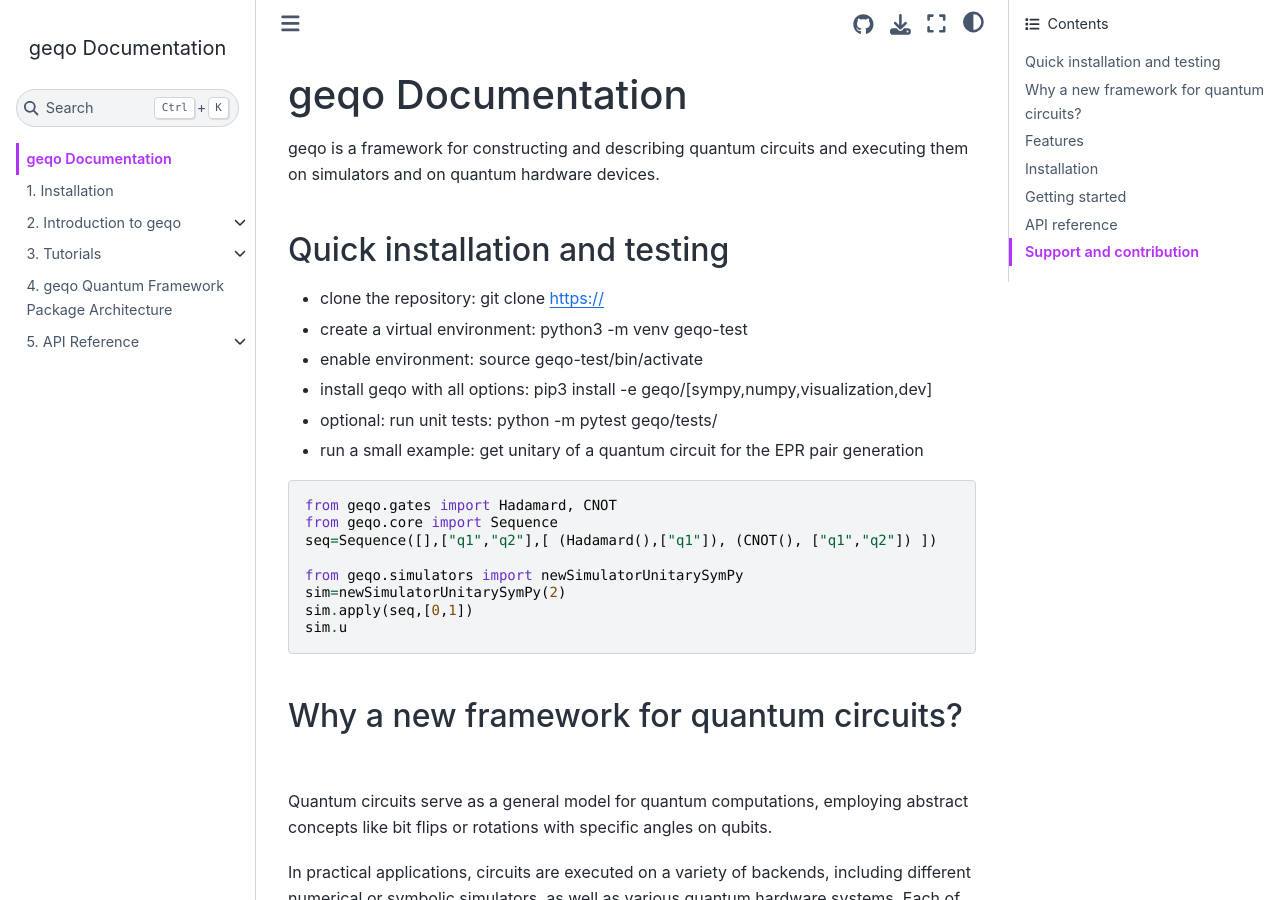
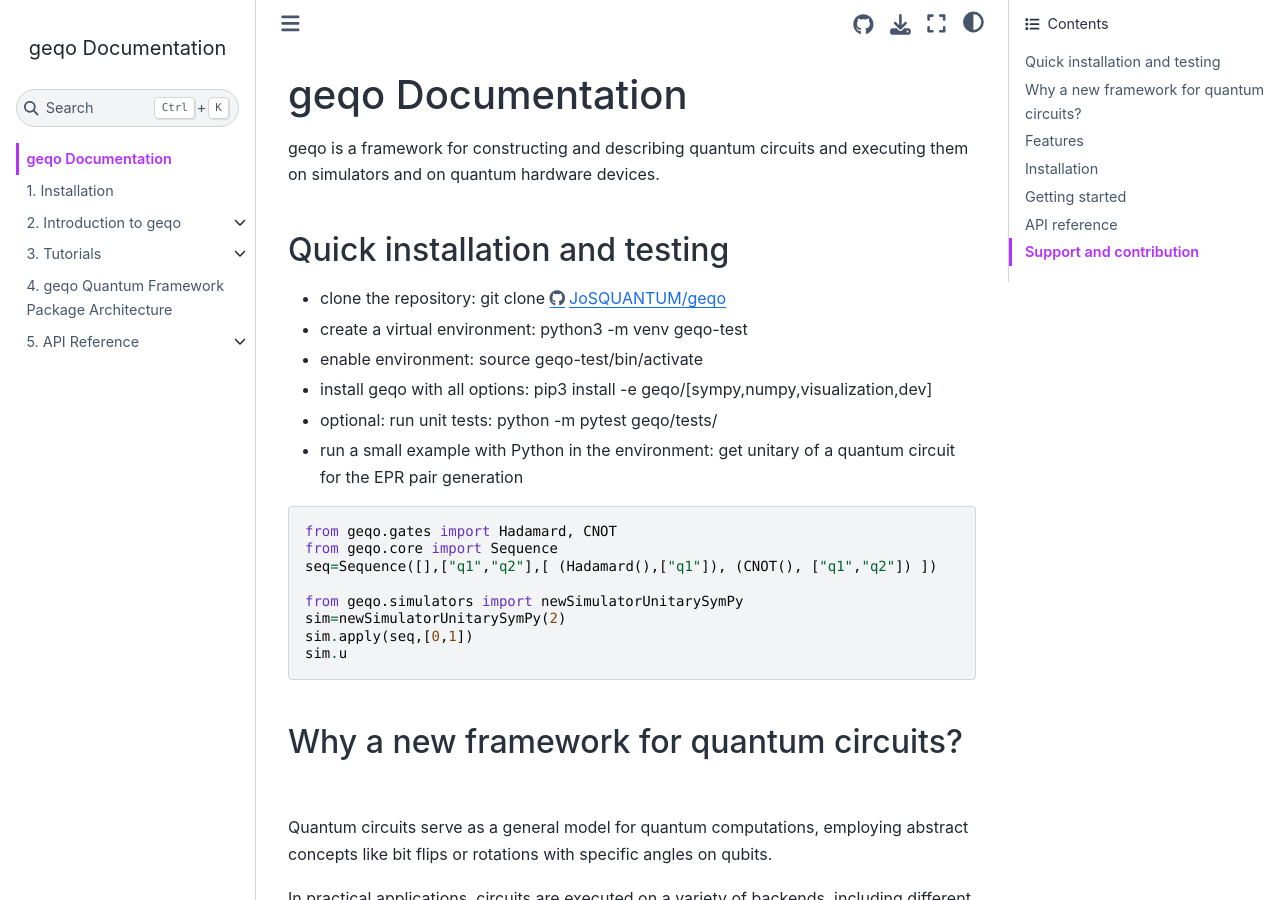
Before and after one commit to jordan0809/geqo, a Jupyter Book: the page built from doc/intro.md, in a window 1280 px wide and 900 px high. Built offline with Jupyter Book 1.0.4 settings and Sphinx 7.4.7 and the Sphinx Book theme 1.1.4, drawn with Linux system fonts in a browser that asks for light colours.

Commit message:
ruff changes and updated text

````diff
--- a/doc/intro.md
+++ b/doc/intro.md
@@ -2,12 +2,12 @@
 geqo is a framework for constructing and describing quantum circuits and executing them on simulators and on quantum hardware devices.
 
 ## Quick installation and testing
-- clone the repository: git clone [https://](https://github.com/JoSQUANTUM/geqo)
+- clone the repository: git clone [https://github.com/JoSQUANTUM/geqo](https://github.com/JoSQUANTUM/geqo)
 - create a virtual environment: python3 -m venv geqo-test
 - enable environment: source geqo-test/bin/activate
 - install geqo with all options: pip3 install -e geqo/[sympy,numpy,visualization,dev]
 - optional: run unit tests: python -m pytest geqo/tests/
-- run a small example: get unitary of a quantum circuit for the EPR pair generation
+- run a small example with Python in the environment: get unitary of a quantum circuit for the EPR pair generation
 ```
 from geqo.gates import Hadamard, CNOT
 from geqo.core import Sequence
````
Also changed, not shown: 1 other file.
